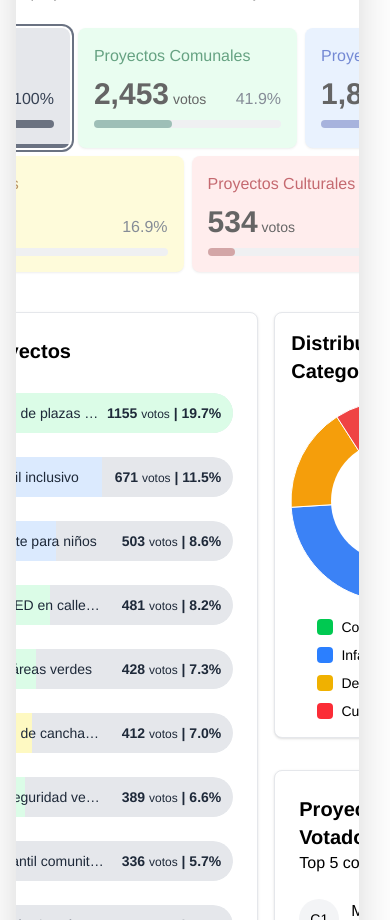
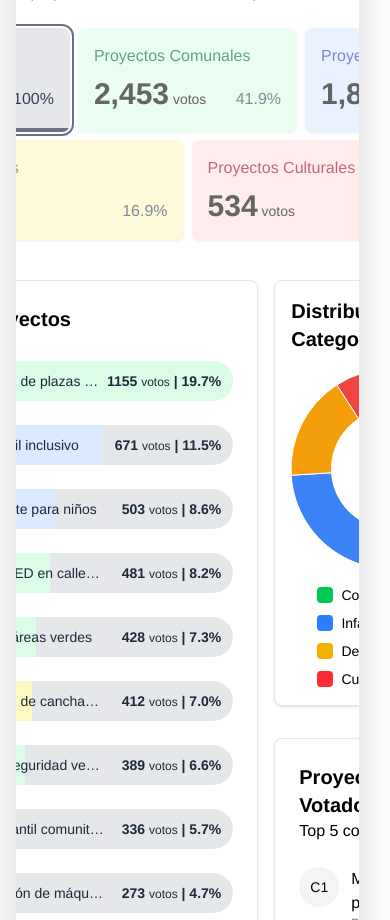
Before and after one commit to dev-el-quisco/presupuestos-participativos, a Next.js app: page /dashboard/2025/estadisticas/proyectos in a window 390 px wide. Shown: the part 1020-1940 px from the top of the page. Built offline with nearby package versions, Linux system fonts and the light colour scheme.

Commit message:
Responsividad celular

```diff
--- a/app/components/dashboard/statistics/Projects/Filter.tsx
+++ b/app/components/dashboard/statistics/Projects/Filter.tsx
@@ -107,7 +107,7 @@ const Filter = () => {
                     {data.percentage}%
                   </span>
                 </div>
-                <div className="w-full bg-gray-200 rounded-full h-2 mt-2">
+                <div className="hidden md:block w-full bg-gray-200 rounded-full h-2 mt-2">
                   <div
                     className={`h-2 rounded-full`}
                     style={{
```
